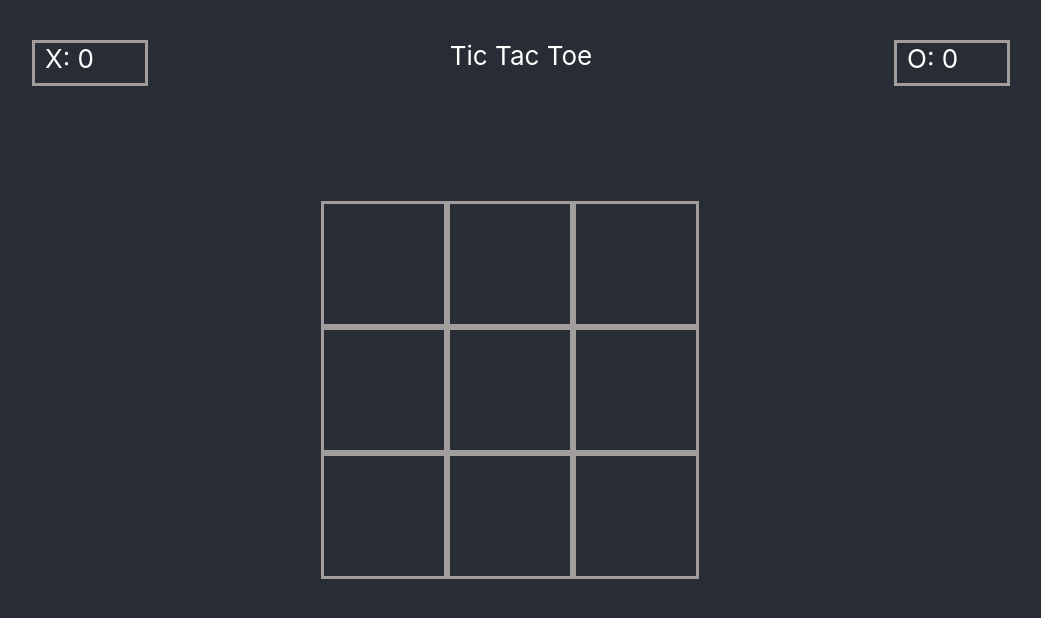
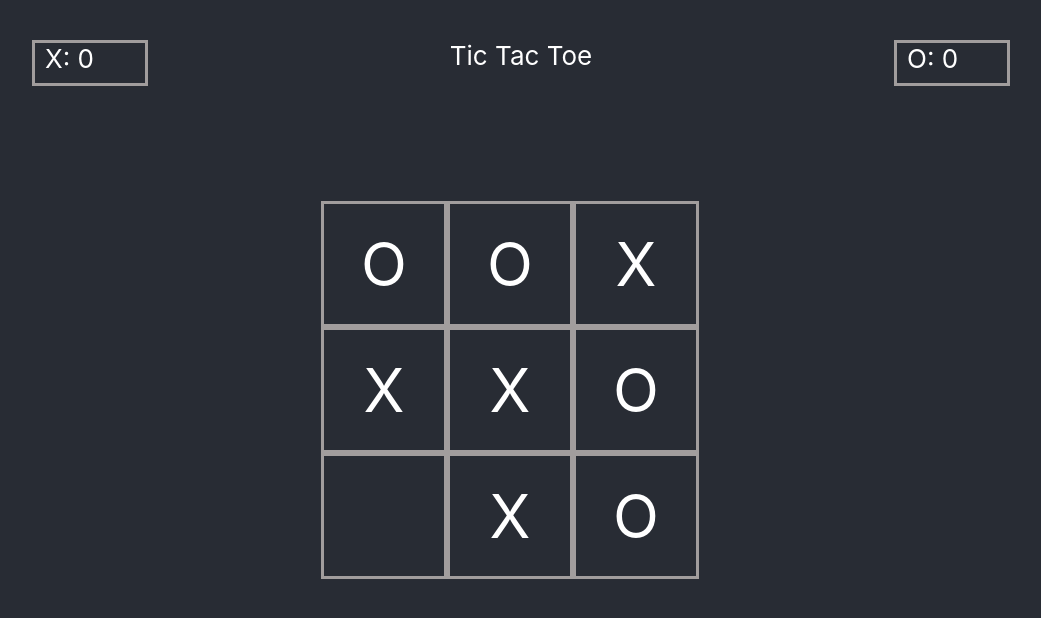
Before and after one commit to NeilRiver/Tic-Tac-Toe, a React app: page / in a window 1280 px wide. Shown: the top 618 px of the page, without its empty margins (119-1160 px from the left). Built offline with nearby package versions, Linux system fonts and the light colour scheme; a web font is replaced by a local one.

Commit message:
fix algorithm search winner

```diff
--- a/src/App.js
+++ b/src/App.js
@@ -6,7 +6,9 @@ import WinnerScreen from "./components/WinnerScreen/WinnerScreen.js";
 
 class App extends React.Component {
   state = {
-    gameField: new Array(9).fill(null),
+    gameField: ["O", "O", "X", "X", "X", "O", null, "X", "O"],
+    // gameField:[null,null,'X',null,'X',null,null,null,'X'],
+    //gameField: new Array(9).fill(null),
     // prettier-ignore
     winnerPosition: [
       0,1,2,
@@ -50,6 +52,8 @@ class App extends React.Component {
   findWinner(arrCopy) {
     let arrWinnerPos = JSON.parse(JSON.stringify(this.state.winnerPosition));
     let arrSortPos = [[], []];
+    let stop = true;
+    let t = 0;
 
     arrCopy.map((value, index) => {
       value === "X" && value !== null
@@ -66,14 +70,41 @@ class App extends React.Component {
         arrWinnerPos[i + 2],
       ];
 
-      arrSortPos.map((value, index, array) =>
-        Array.from(new Set(array[index].concat(firstCollection))).length ===
-        array[index].length
-          ? this.showWinner(firstCollection, index === 0 ? "X" : "O")
-          : //console.log(firstCollection, array[index], index === 0 ? "X" : "O")
-            // :console.log(firstCollection,'Filed')
-            null
-      );
+      console.log(firstCollection);
+      arrSortPos.forEach((value, index, array) => {
+        console.log(firstCollection, array[index], index === 0 ? "X" : "O");
+        // :console.log(firstCollection,'Filed')
+
+        if (stop) {
+          if (
+            Array.from(new Set(array[index].concat(firstCollection))).length ===
+            array[index].length
+          ) {
+            console.log("WINNER");
+            this.showWinner(firstCollection, index === 0 ? "X" : "O");
+            stop = false;
+          } else if (arrCopy.every((e) => e !== null)) {
+            if (t === 0) {
+              console.log("LOSSER");
+              console.log(arrCopy);
+              console.log(arrSortPos);
+              this.showWinner("No winner", "A Draw :(");
+              t = 1;
+            }
+          }
+        }
+      });
+
+      // arrSortPos.map((value, index, array) =>
+      //   Array.from(new Set(array[index].concat(firstCollection))).length ===
+      //   array[index].length
+      //     ? this.showWinner(firstCollection, index === 0 ? "X" : "O")
+      //     : //console.log(firstCollection, array[index], index === 0 ? "X" : "O")
+      //       // :console.log(firstCollection,'Filed')
+      //       // (arrCopy.every(e=>e !== null)==true)? this.showWinner('No winner','A Draw :('):null
+      //       null
+
+      // );
     }
 
     this.setState({
@@ -99,6 +130,8 @@ class App extends React.Component {
       copyscore[0] = copyscore[0] + 1;
     } else if (nameWinner === "O") {
       copyscore[1] = copyscore[1] + 1;
+    } else if (nameWinner.length > 3) {
+      console.log("no WINNER");
     }
     this.setState(
       {
```
